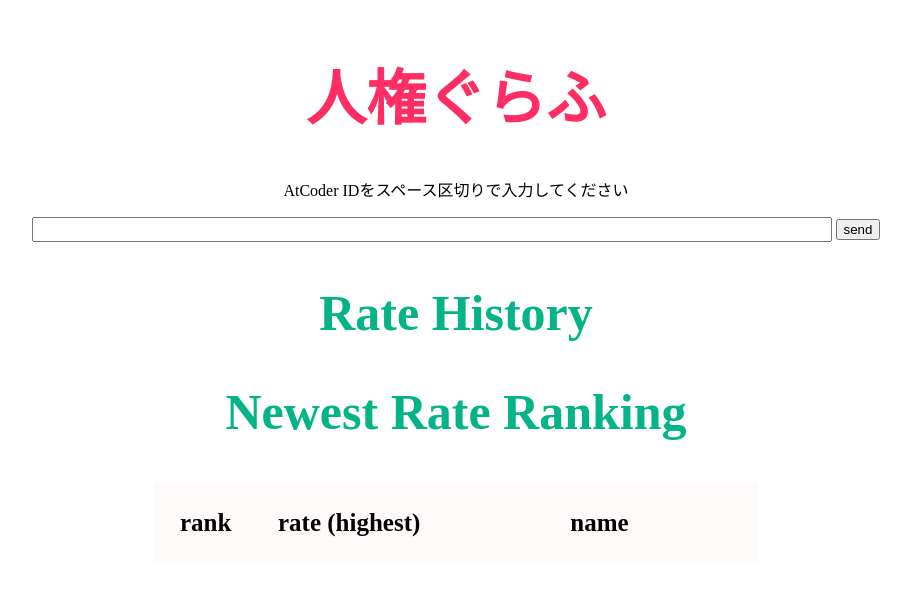
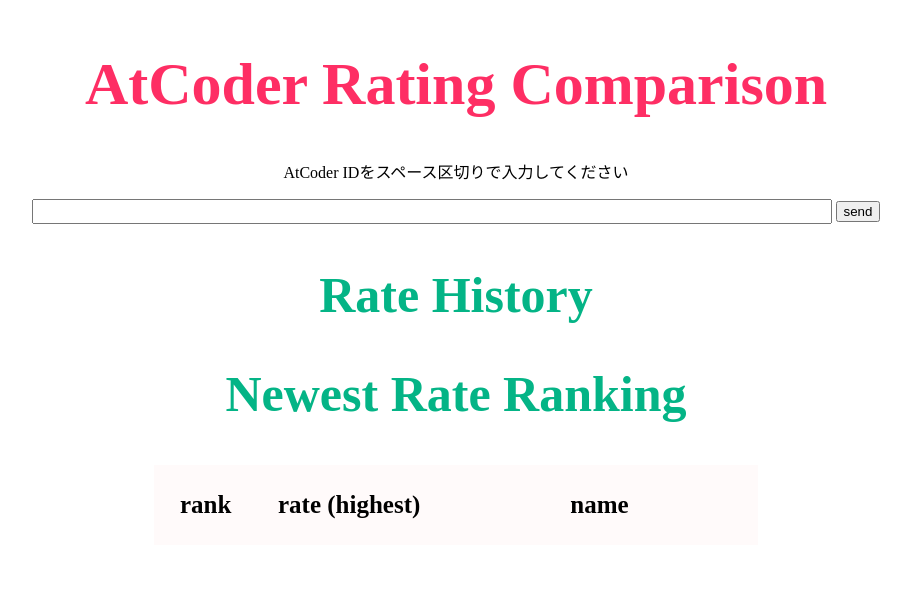
Before and after one commit to rika0384/atcoder_rating_comparison, a plain HTML site: page index.html in a window 1280 px wide. Shown: the whole page, without its empty margins (184-1095 px from the left). Drawn offline with nearby package versions, Linux system fonts and the light colour scheme; no server answers.

Commit message:
fix site name

```diff
--- a/index.html
+++ b/index.html
@@ -6,7 +6,7 @@
     <link rel="stylesheet" href="./main.css">
 </head>
 <body>
-    <h1>人権ぐらふ</h1>
+    <h1>AtCoder Rating Comparison</h1>
     <p>AtCoder IDをスペース区切りで入力してください</p>
     <input class="form" type="text" id="handle">
     <button type="submit" onclick="getData()">send</button>
```
